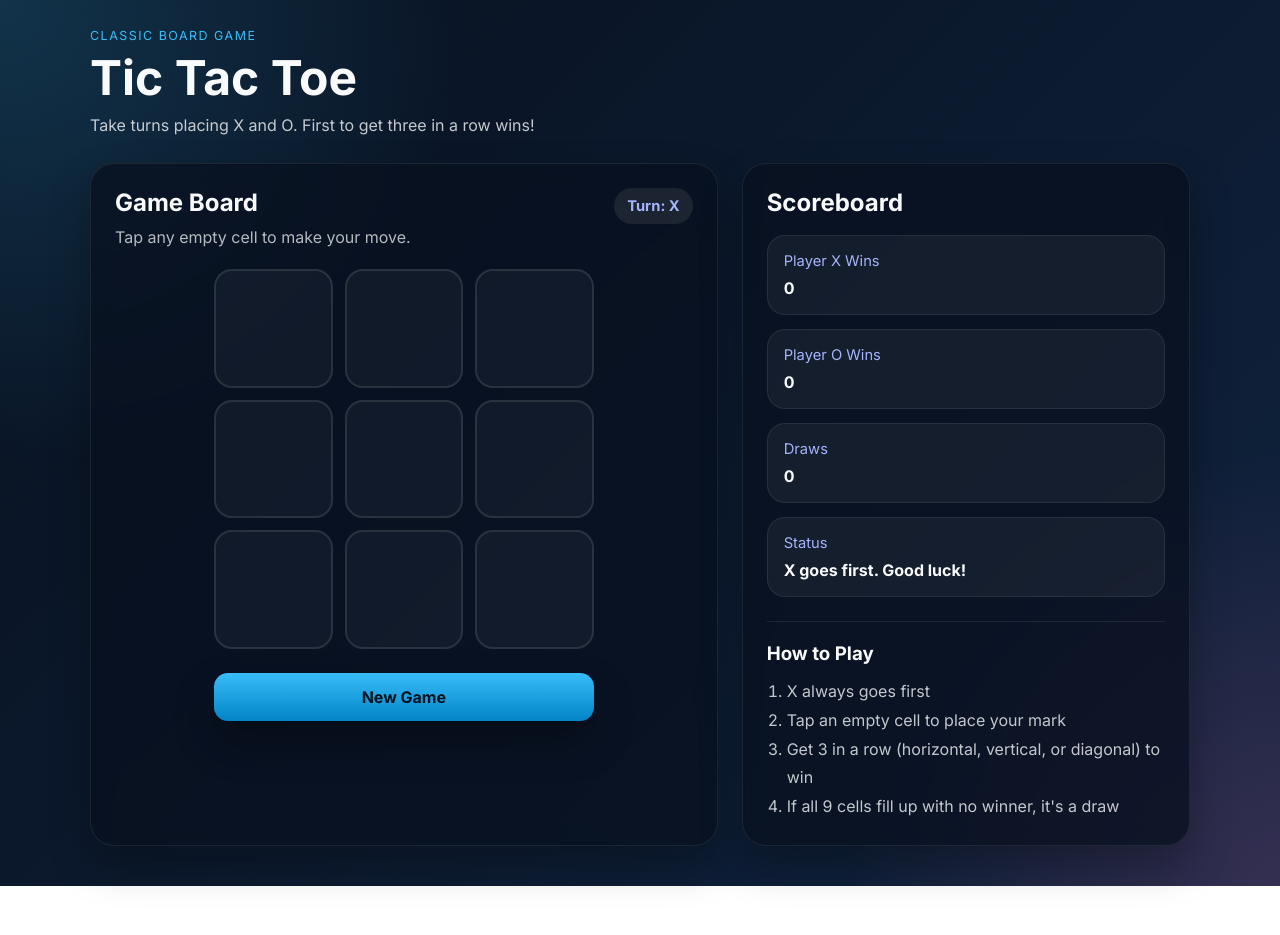
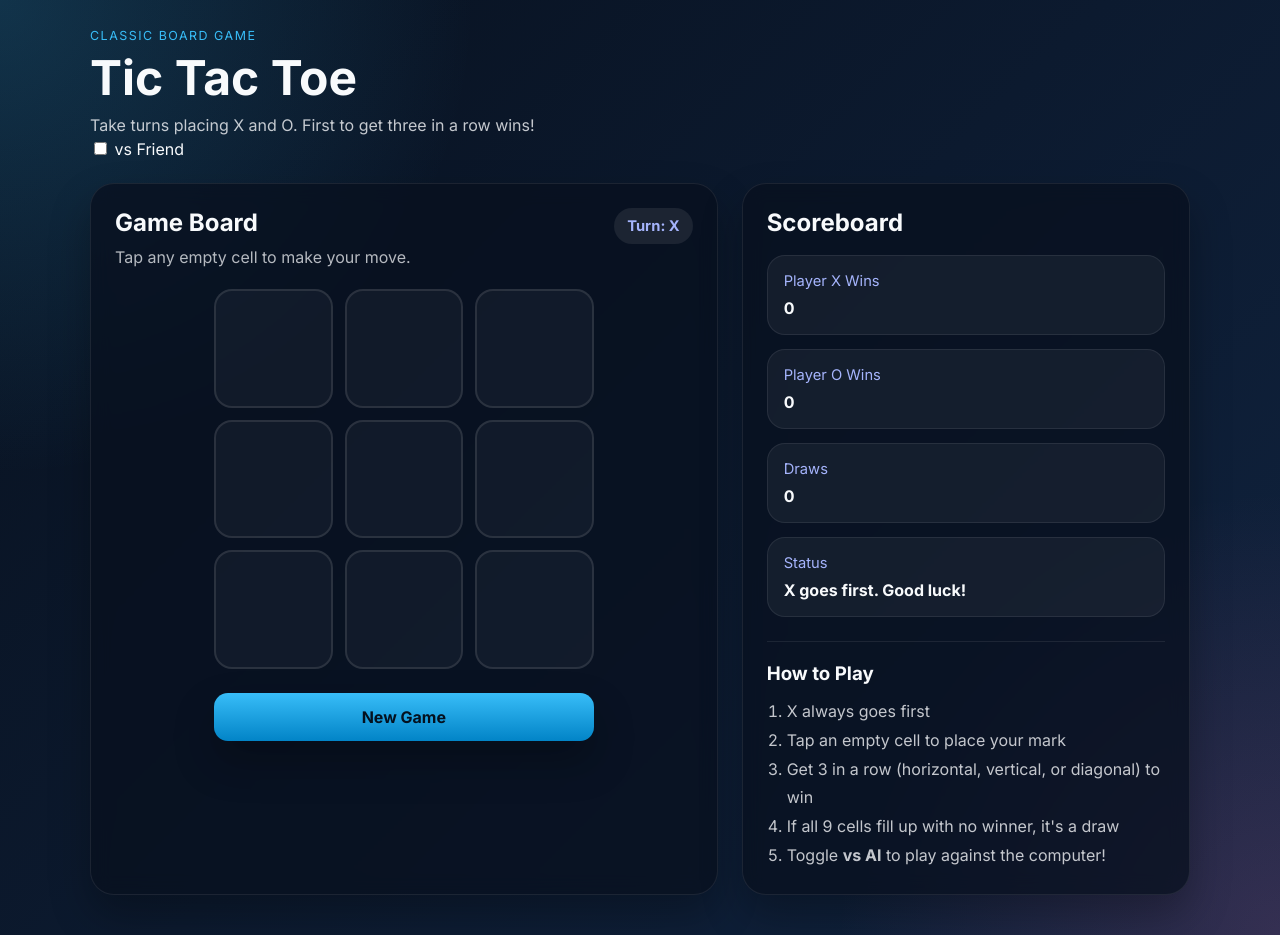
Before and after one commit to joseb33w/Tic-Tac-Toe-Game, a plain HTML site: page index.html in a window 1280 px wide. Before the commit the page ends 886 px from the top, so only its background shows below. Drawn offline with Linux system fonts and the light colour scheme.

Commit message:
Add AI mode toggle to HTML

```diff
--- a/index.html
+++ b/index.html
@@ -15,6 +15,15 @@
         <p class="eyebrow">Classic Board Game</p>
         <h1>Tic Tac Toe</h1>
         <p class="subtitle">Take turns placing X and O. First to get three in a row wins!</p>
+      </div>
+      <div class="mode-switch">
+        <label class="toggle-label">
+          <input type="checkbox" id="modeToggle" />
+          <span class="toggle-track">
+            <span class="toggle-thumb"></span>
+          </span>
+          <span id="modeLabel" class="toggle-text">vs Friend</span>
+        </label>
       </div>
     </header>
 
@@ -71,6 +80,7 @@
             <li>Tap an empty cell to place your mark</li>
             <li>Get 3 in a row (horizontal, vertical, or diagonal) to win</li>
             <li>If all 9 cells fill up with no winner, it's a draw</li>
+            <li>Toggle <strong>vs AI</strong> to play against the computer!</li>
           </ol>
         </div>
       </aside>
```
